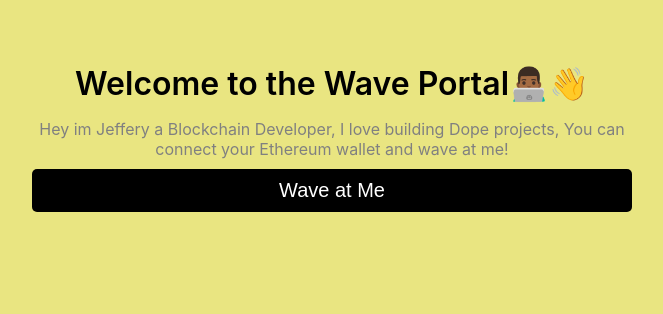
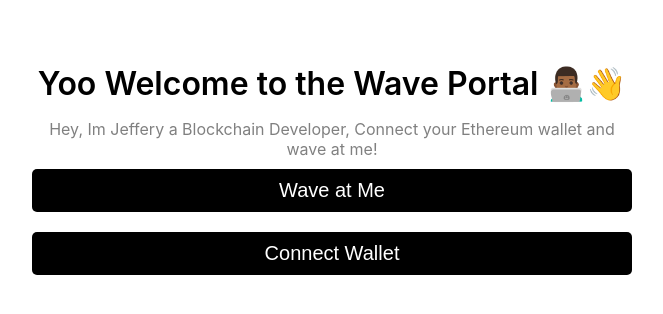
Before and after one commit to jefferyokesamuel/Wave-portal, a React (Create React App) app: page / in a window 1280 px wide. Shown: the top 314 px of the page, without its empty margins (308-971 px from the left). Built offline with nearby package versions, Linux system fonts and the light colour scheme; the HTML template or start-up script is replaced by a standard one.

Commit message:
changing

```diff
--- a/src/App.js
+++ b/src/App.js
@@ -5,7 +5,6 @@
   const [currentAccount, setCurrentAccount] = useState("");
 
   const checkIfWalletIsConnected = async () => {
-    //First make sure we have access to window.ethereum
     try {
       const { ethereum } = window;
 
@@ -15,39 +14,42 @@
       } else {
         console.log("We have the ethereum object", ethereum);
       }
-  // Check if we can access the users Wallet
 
       const accounts = await ethereum.request({ method: "eth_accounts" });
 
-    if(accounts.length !== 0) {
-      const account = accounts[0]
-     console.log("Found an authorised account", account)
-      setCurrentAccount(account)
+      if (accounts.length !== 0) {
+        const account = accounts[0];
+        console.log("Found an authorized account:", account);
+        setCurrentAccount(account);
       } else {
         console.log("No authorized account found")
       }
-    }catch (error) {
+    } catch (error) {
       console.log(error);
     }
   }
-  //Connecting to the Wallet
+
+  /**
+  * Implement your connectWallet method here
+  */
   const connectWallet = async () => {
     try {
-      const {ethereum} = window;
+      const { ethereum } = window;
 
       if (!ethereum) {
-        alert("Get MetaMask")
-        return
+        alert("Get MetaMask!");
+        return;
       }
 
-      const accounts = await ethereum.request({ method: "eth_requestAccounts"})
+      const accounts = await ethereum.request({ method: "eth_requestAccounts" });
+
       console.log("Connected", accounts[0]);
       setCurrentAccount(accounts[0]);
     } catch (error) {
       console.log(error)
     }
   }
-  //This runs our function when the page loads.
+
   useEffect(() => {
     checkIfWalletIsConnected();
   }, [])
@@ -56,20 +58,28 @@
     <div className="mainContainer">
       <div className="dataContainer">
         <div className="header">
-        Welcome to the Wave Portal👨🏾‍💻👋
+        Yoo Welcome to the Wave Portal 👨🏾‍💻👋
         </div>
 
         <div className="bio">
-          Hey im Jeffery a Blockchain Developer, I love building Dope projects, You can connect your Ethereum wallet and wave at me!
+          Hey, Im Jeffery a Blockchain Developer, Connect your Ethereum wallet and wave at me!
         </div>
 
         <button className="waveButton" onClick={null}>
           Wave at Me
         </button>
+
+        {/*
+        * If there is no currentAccount render this button
+        */}
+        {!currentAccount && (
+          <button className="waveButton" onClick={connectWallet}>
+            Connect Wallet
+          </button>
+        )}
       </div>
     </div>
   );
-
 }
 
 export default App
--- a/src/index.css
+++ b/src/index.css
@@ -5,7 +5,7 @@
     sans-serif;
   -webkit-font-smoothing: antialiased;
   -moz-osx-font-smoothing: grayscale;
-  background-color: #E9E581;
+  /*background-color: #E9E581;*/
 }
 
 code {
```
Lines whose indentation alone changed are shown as unchanged.
